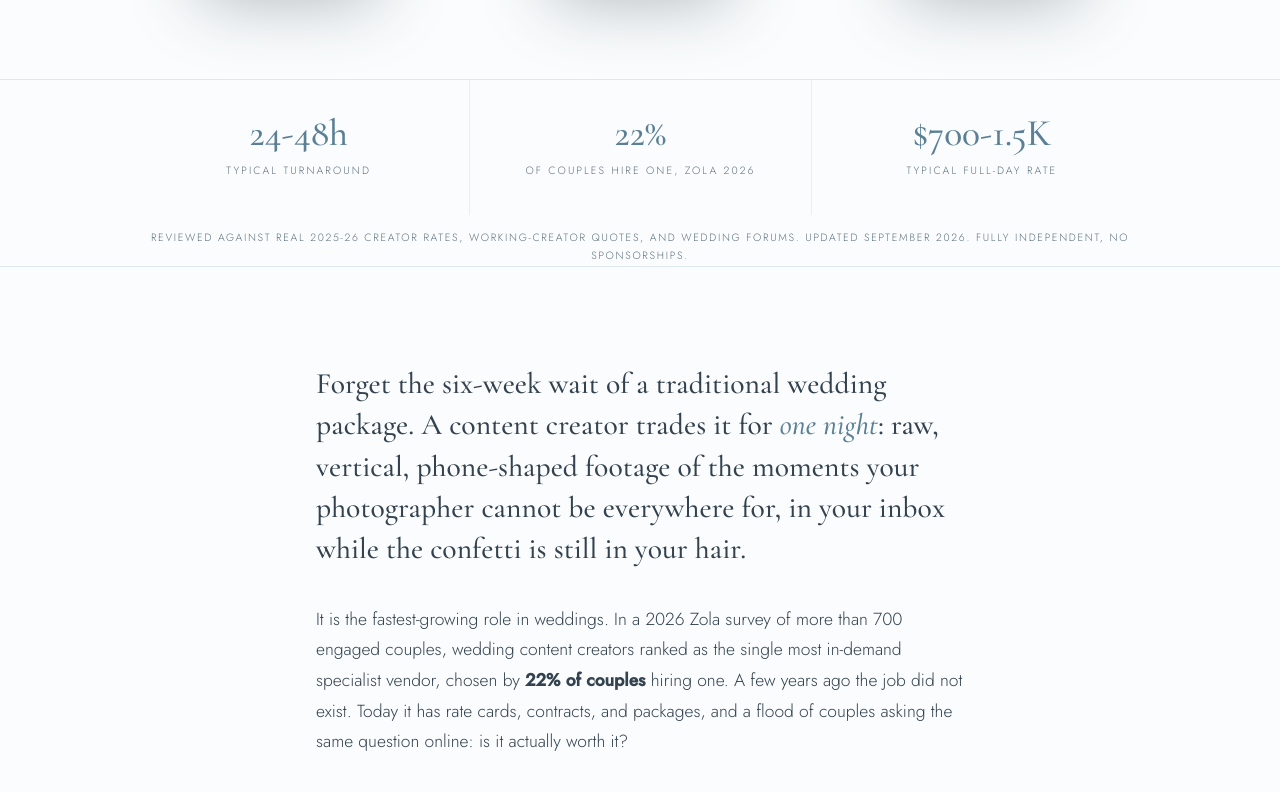
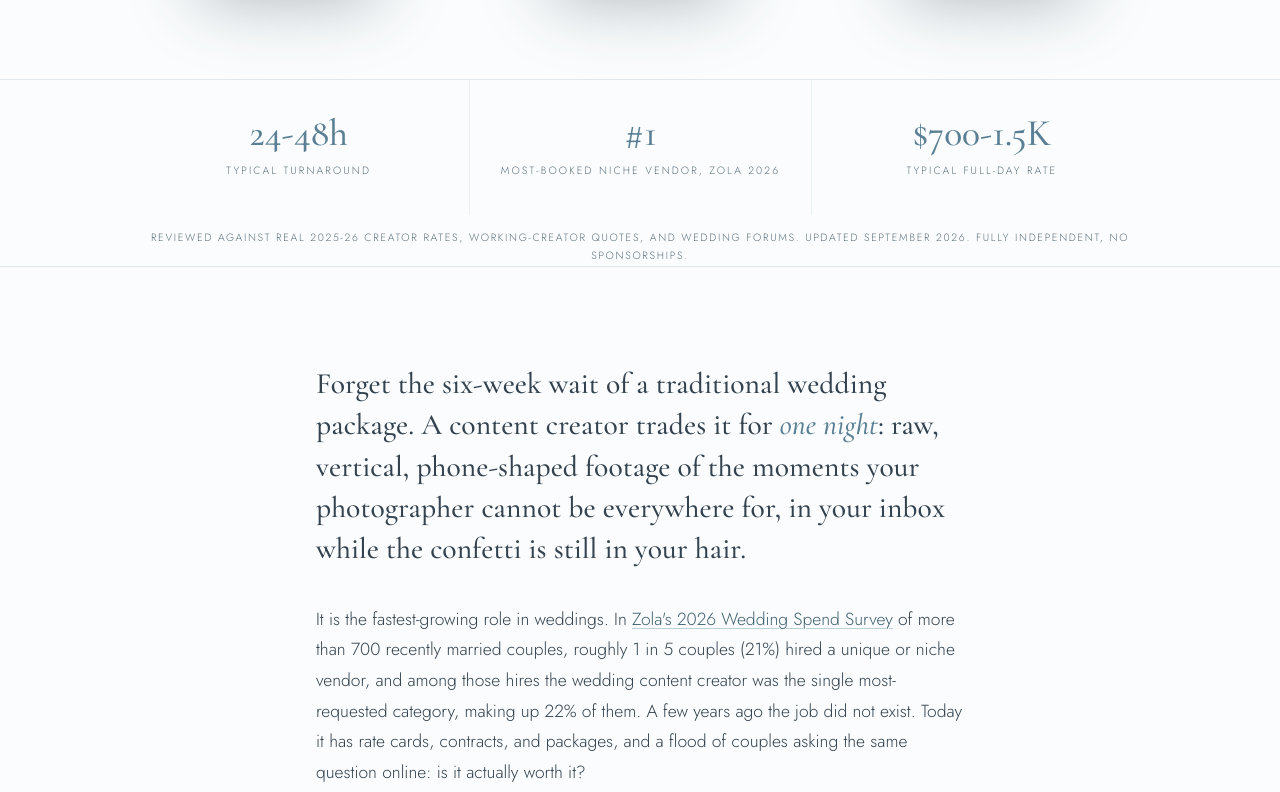
Before and after one commit to rayvin1990/Wedding-content-creator, a plain HTML site: page index.html in a window 1280 px wide. Shown: the part 949-1741 px from the top of the page. Drawn offline with nearby package versions, Linux system fonts and the light colour scheme.

Commit message:
Fix Zola stat to match primary source (21% niche vendors; creator is #1 at 22% of those hires), add citation link

```diff
--- a/index.html
+++ b/index.html
@@ -325,7 +325,7 @@ footer{border-top:1px solid var(--line);margin-top:0;padding:46px 0 52px}
   <div class="details">
     <div class="wide details-in">
       <div class="detail rv"><div class="n">24-48h</div><div class="l">Typical turnaround</div></div>
-      <div class="detail rv"><div class="n">22%</div><div class="l">Of couples hire one, Zola 2026</div></div>
+      <div class="detail rv"><div class="n">#1</div><div class="l">Most-booked niche vendor, Zola 2026</div></div>
       <div class="detail rv"><div class="n">$700-1.5K</div><div class="l">Typical full-day rate</div></div>
     </div>
     <p class="trust-line wide">Reviewed against real 2025-26 creator rates, working-creator quotes, and wedding forums. Updated September 2026. Fully independent, no sponsorships.</p>
@@ -335,7 +335,7 @@ footer{border-top:1px solid var(--line);margin-top:0;padding:46px 0 52px}
 <article><div class="wrap">
   <p class="lead rv">Forget the six-week wait of a traditional wedding package. A content creator trades it for <em>one night</em>: raw, vertical, phone-shaped footage of the moments your photographer cannot be everywhere for, in your inbox while the confetti is still in your hair.</p>
 
-  <p class="rv">It is the fastest-growing role in weddings. In a 2026 Zola survey of more than 700 engaged couples, wedding content creators ranked as the single most in-demand specialist vendor, chosen by <strong>22% of couples</strong> hiring one. A few years ago the job did not exist. Today it has rate cards, contracts, and packages, and a flood of couples asking the same question online: is it actually worth it?</p>
+  <p class="rv">It is the fastest-growing role in weddings. In <a href="https://www.zola.com/expert-advice/wedding-content-creator" target="_blank" rel="noopener">Zola's 2026 Wedding Spend Survey</a> of more than 700 recently married couples, roughly 1 in 5 couples (21%) hired a unique or niche vendor, and among those hires the wedding content creator was the single most-requested category, making up 22% of them. A few years ago the job did not exist. Today it has rate cards, contracts, and packages, and a flood of couples asking the same question online: is it actually worth it?</p>
 
   <h2 class="rv">What a wedding content creator actually does</h2>
   <p class="rv">The promise is <strong>speed and informality</strong>. Photographers and videographers deliver polished, heavily edited assets over weeks. A content creator does the opposite: raw, vertical, phone-native footage built for Instagram and TikTok, delivered almost immediately.</p>
```
